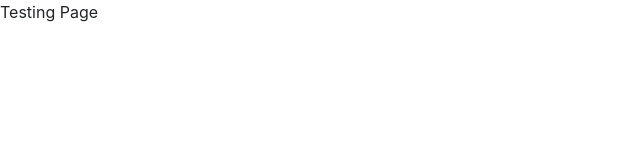
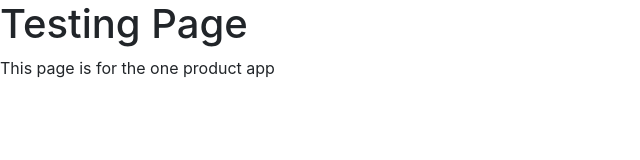
Before and after one commit to Gemma418/oneproductapp, a plain HTML site: page index.html in a window 1280 px wide. Shown: the whole page, without its empty margins (0-640 px from the left). Drawn offline with nearby package versions, Linux system fonts and the light colour scheme.

Commit message:
Update index.html
Added extra line to say which testing page this is

```diff
--- a/index.html
+++ b/index.html
@@ -32,6 +32,7 @@
 		</script>
     </head>
     <body>
-        Testing Page
+	<h1>Testing Page</h1>
+        <p>This page is for the one product app</p>
     </body>
 </html>
```
